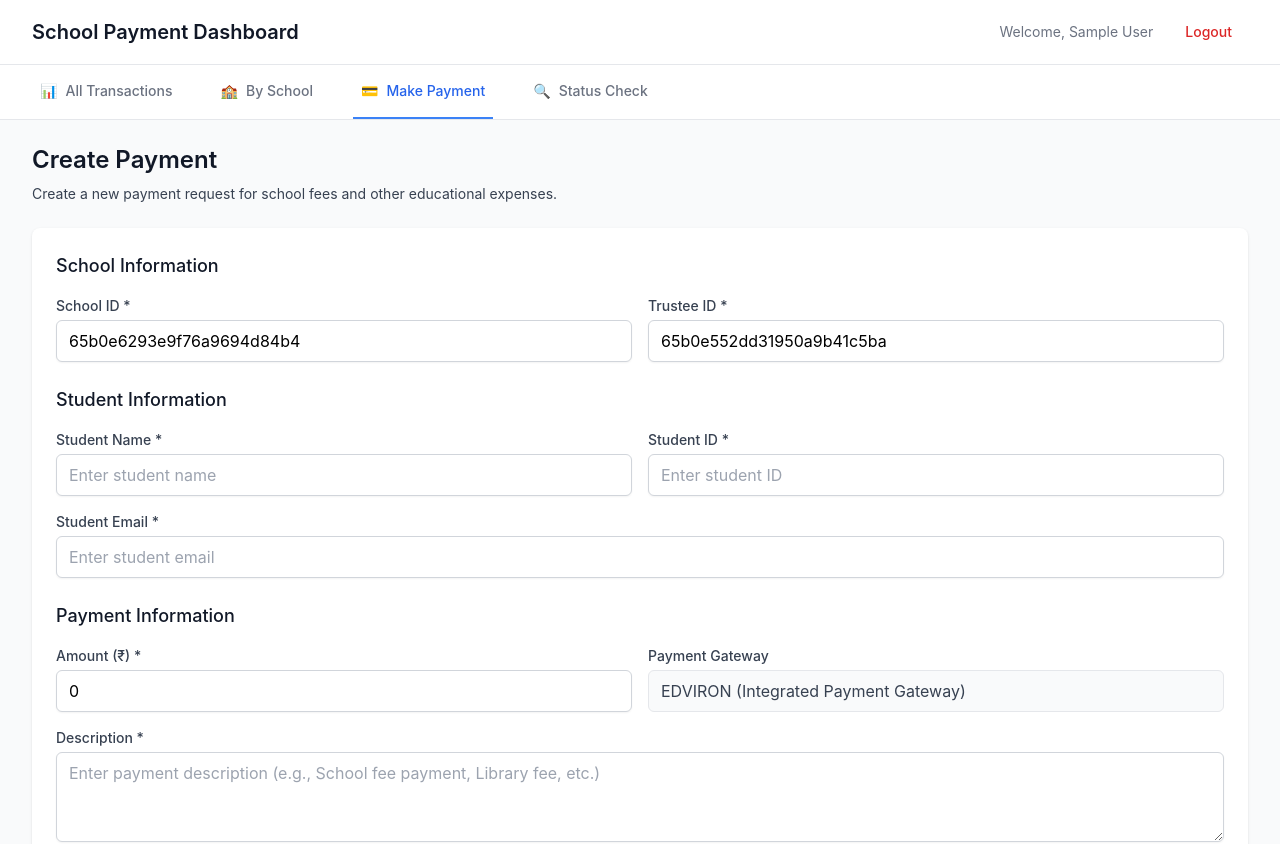
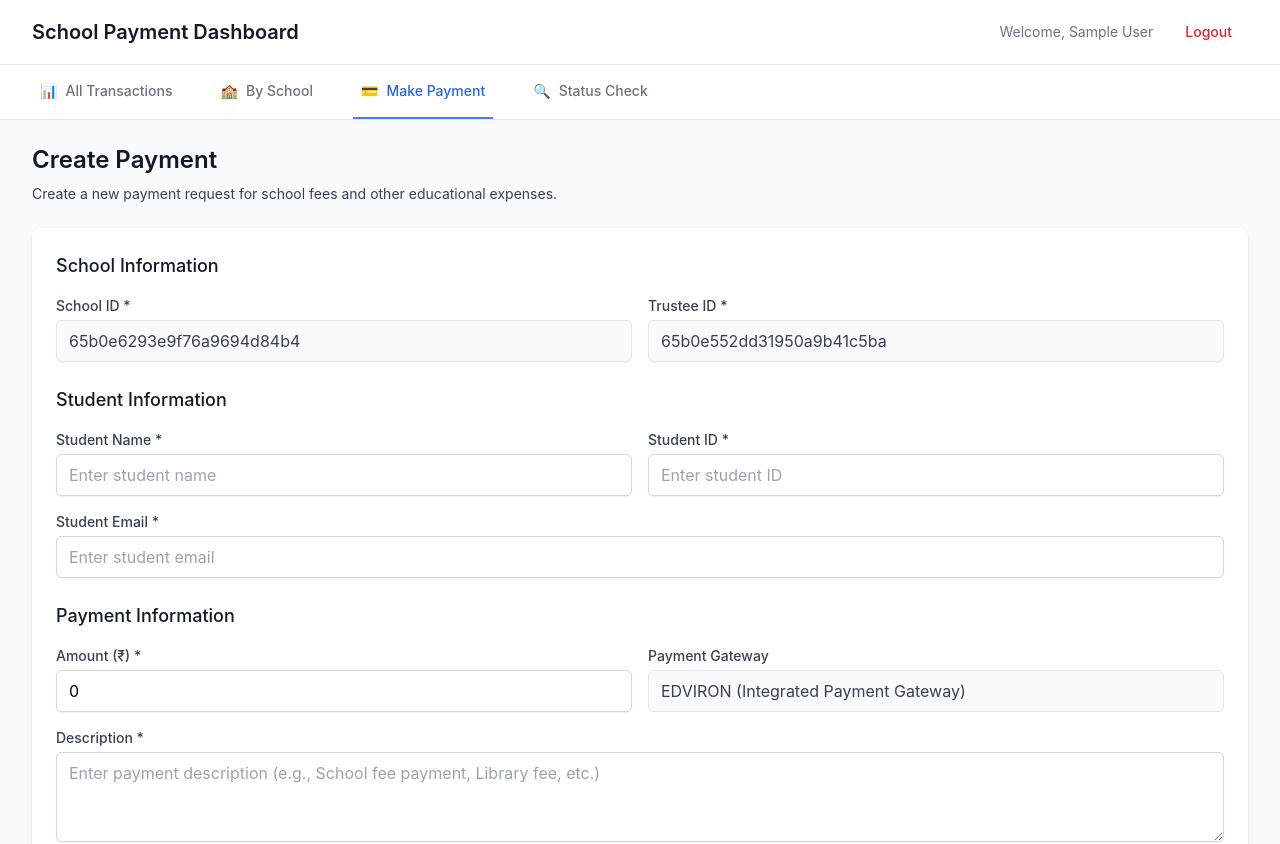
Before and after one commit to memonriyaz/school-payment-app, a React (Vite) app in the folder frontend/: page /make-payment in a window 1280 px wide. Shown: the top 844 px of the page. Built offline with nearby package versions, Linux system fonts and the light colour scheme; no server answers; sample sign-in values are in the browser's storage.

Commit message:
TextField ReadOnly

```diff
--- a/frontend/src/pages/MakePayment.tsx
+++ b/frontend/src/pages/MakePayment.tsx
@@ -327,9 +327,10 @@ const MakePayment: React.FC = () => {
                   name="school_id"
                   required
                   value={formData.school_id}
-                  onChange={handleChange}
-                  className="mt-1 block w-full px-3 py-2 border border-gray-300 rounded-md shadow-sm focus:outline-none focus:ring-primary-500 focus:border-primary-500"
-                  placeholder="Enter school ID"
+                  disabled
+                  readOnly
+                  className="mt-1 block w-full px-3 py-2 border border-gray-200 rounded-md shadow-sm bg-gray-50 text-gray-700 cursor-not-allowed focus:outline-none"
+                  placeholder="School ID (System Generated)"
                 />
               </div>
               <div>
@@ -345,9 +346,10 @@ const MakePayment: React.FC = () => {
                   name="trustee_id"
                   required
                   value={formData.trustee_id}
-                  onChange={handleChange}
-                  className="mt-1 block w-full px-3 py-2 border border-gray-300 rounded-md shadow-sm focus:outline-none focus:ring-primary-500 focus:border-primary-500"
-                  placeholder="Enter trustee ID"
+                  disabled
+                  readOnly
+                  className="mt-1 block w-full px-3 py-2 border border-gray-200 rounded-md shadow-sm bg-gray-50 text-gray-700 cursor-not-allowed focus:outline-none"
+                  placeholder="Trustee ID (System Generated)"
                 />
               </div>
             </div>
```
